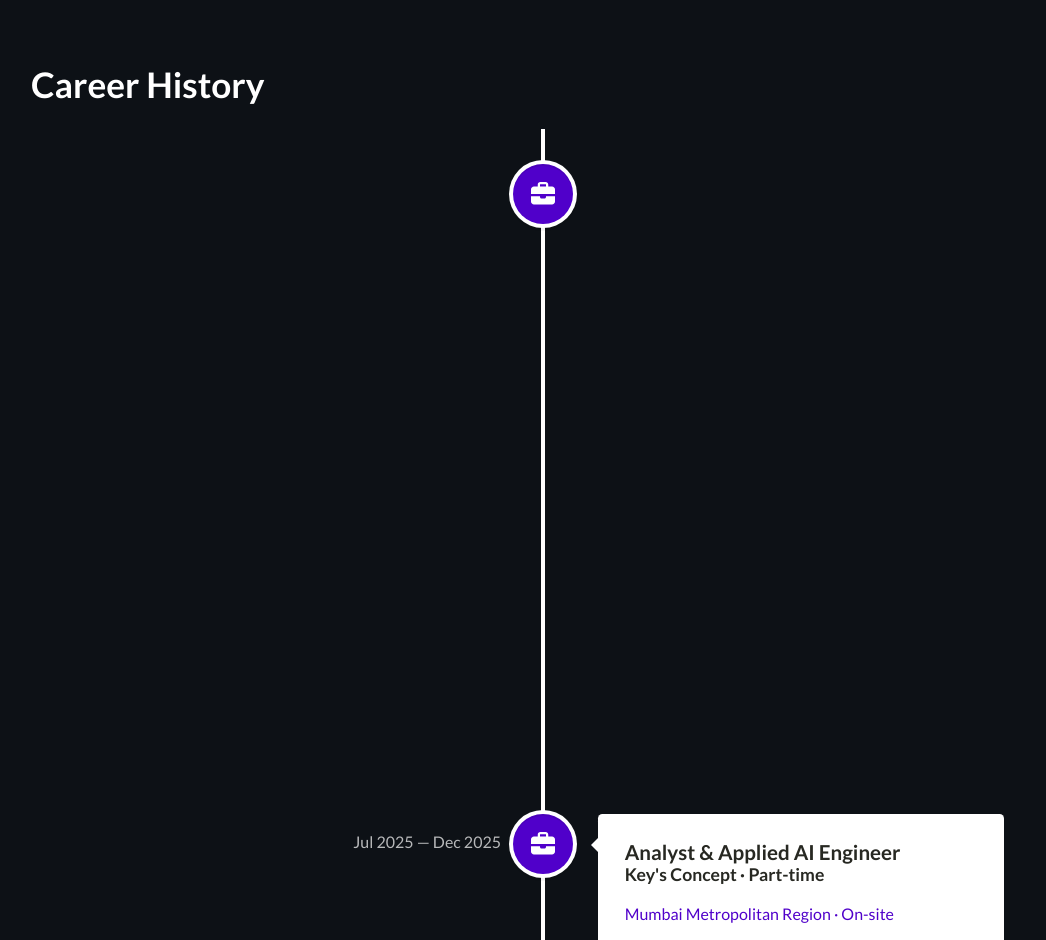
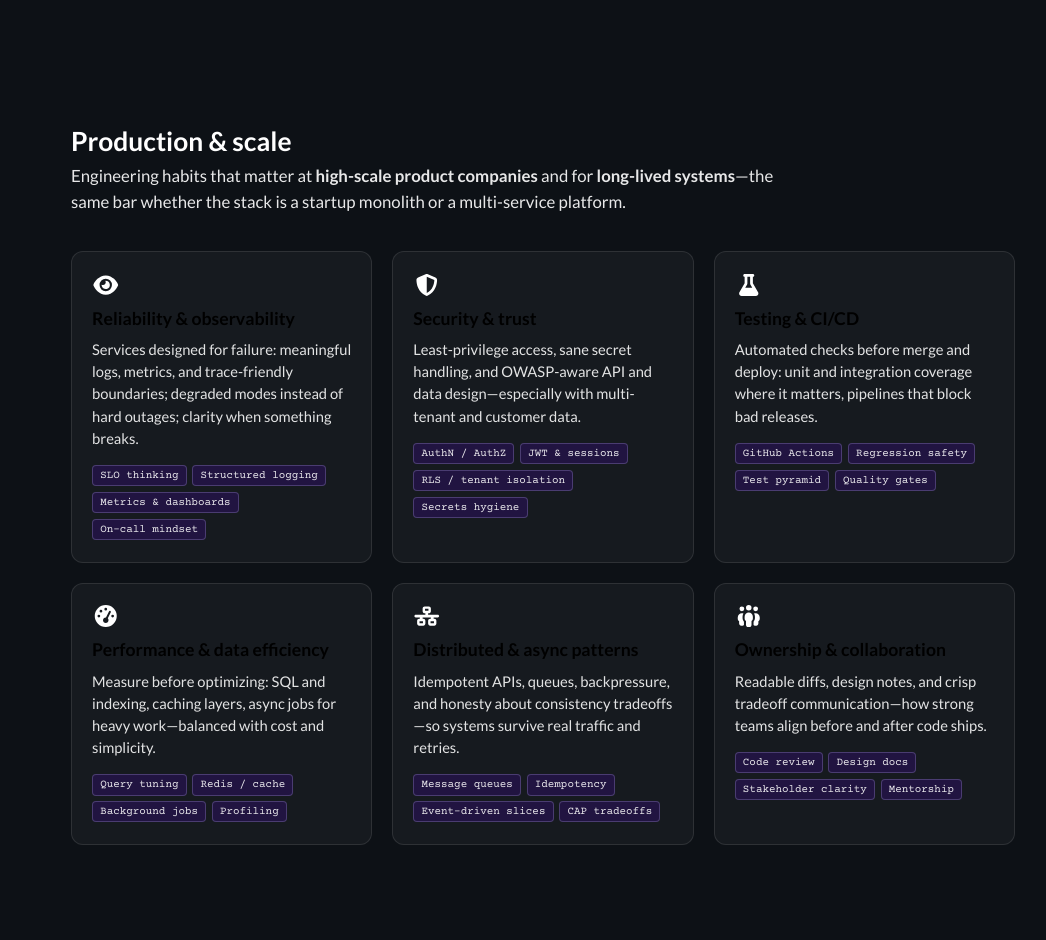
Before and after one commit to Commanderadi/portfolio, a React (Vite) app: page / in a window 1280 px wide. Shown: the part 1860-2800 px from the top of the page, without its empty margins (97-1143 px from the left). Built offline with nearby package versions, Linux system fonts and the light colour scheme.

Commit message:
feat: add Production & scale section (reliability, security, CI/CD, distributed patterns)

```diff
--- a/index.html
+++ b/index.html
@@ -6,7 +6,7 @@
     <meta name="viewport" content="width=device-width, initial-scale=1.0" />
     <meta
       name="description"
-      content="Aditya Singh — Analytics & Full-Stack Engineer; AI/ML, GenAI & agentic AI. ELETTRO (FOAP, Intelligence Portal). NestJS, React, Flutter, FastAPI, LLM workflows, RAG."
+      content="Aditya Singh — Analytics & Full-Stack Engineer; AI/ML, GenAI & agentic AI. Production systems: reliability, security, CI/CD, distributed patterns. ELETTRO, NestJS, React, Flutter, FastAPI."
     />
     <title>Aditya Singh | Analytics, Full-Stack & AI Engineer</title>
   </head>
--- a/src/App.tsx
+++ b/src/App.tsx
@@ -3,6 +3,7 @@ import FadeIn from './components/FadeIn';
 import { Navigation } from './components/Navigation';
 import { MainHero } from './components/MainHero';
 import { ExpertiseSection } from './components/ExpertiseSection';
+import { SystemsSection } from './components/SystemsSection';
 import { TimelineSection } from './components/TimelineSection';
 import { ProjectsSection } from './components/ProjectsSection';
 import { ContactSection } from './components/ContactSection';
@@ -26,6 +27,7 @@ function App() {
       <FadeIn transitionDuration={700}>
         <MainHero />
         <ExpertiseSection />
+        <SystemsSection />
         <TimelineSection />
         <ProjectsSection />
         <ContactSection />
--- a/src/components/Navigation.tsx
+++ b/src/components/Navigation.tsx
@@ -4,6 +4,7 @@ import { faBars, faSun, faMoon } from '@fortawesome/free-solid-svg-icons';
 
 const NAV: [string, string][] = [
   ['Expertise', 'expertise'],
+  ['Scale', 'engineering'],
   ['History', 'history'],
   ['Projects', 'projects'],
   ['Contact', 'contact'],
--- /dev/null
+++ b/src/components/SystemsSection.tsx
@@ -0,0 +1,48 @@
+import { FontAwesomeIcon } from '@fortawesome/react-fontawesome';
+import {
+  faEye,
+  faShieldHalved,
+  faFlask,
+  faGaugeHigh,
+  faNetworkWired,
+  faPeopleGroup,
+} from '@fortawesome/free-solid-svg-icons';
+import { engineeringPractices } from '../data';
+
+const ICONS = [
+  faEye,
+  faShieldHalved,
+  faFlask,
+  faGaugeHigh,
+  faNetworkWired,
+  faPeopleGroup,
+] as const;
+
+export function SystemsSection() {
+  return (
+    <div className="yuji-container" id="engineering">
+      <section className="systems-section" aria-labelledby="systems-heading">
+        <h1 id="systems-heading">Production &amp; scale</h1>
+        <p className="systems-lead">
+          Engineering habits that matter at <strong>high-scale product companies</strong> and for{' '}
+          <strong>long-lived systems</strong>—the same bar whether the stack is a startup monolith
+          or a multi-service platform.
+        </p>
+        <div className="systems-grid">
+          {engineeringPractices.map((item, i) => (
+            <article key={item.title} className="systems-card">
+              <FontAwesomeIcon icon={ICONS[i]} className="systems-card-icon" size="lg" />
+              <h3>{item.title}</h3>
+              <p>{item.body}</p>
+              <ul className="systems-keywords">
+                {item.keywords.map((k) => (
+                  <li key={k}>{k}</li>
+                ))}
+              </ul>
+            </article>
+          ))}
+        </div>
+      </section>
+    </div>
+  );
+}
--- a/src/data.ts
+++ b/src/data.ts
@@ -327,3 +327,49 @@ export const expertise: ExpertiseBlock[] = [
     ],
   },
 ];
+
+/** Practices that map to how top product-led and research companies ship software. */
+export interface EngineeringPractice {
+  title: string;
+  body: string;
+  keywords: string[];
+}
+
+export const engineeringPractices: EngineeringPractice[] = [
+  {
+    title: 'Reliability & observability',
+    body:
+      'Services designed for failure: meaningful logs, metrics, and trace-friendly boundaries; degraded modes instead of hard outages; clarity when something breaks.',
+    keywords: ['SLO thinking', 'Structured logging', 'Metrics & dashboards', 'On-call mindset'],
+  },
+  {
+    title: 'Security & trust',
+    body:
+      'Least-privilege access, sane secret handling, and OWASP-aware API and data design—especially with multi-tenant and customer data.',
+    keywords: ['AuthN / AuthZ', 'JWT & sessions', 'RLS / tenant isolation', 'Secrets hygiene'],
+  },
+  {
+    title: 'Testing & CI/CD',
+    body:
+      'Automated checks before merge and deploy: unit and integration coverage where it matters, pipelines that block bad releases.',
+    keywords: ['GitHub Actions', 'Regression safety', 'Test pyramid', 'Quality gates'],
+  },
+  {
+    title: 'Performance & data efficiency',
+    body:
+      'Measure before optimizing: SQL and indexing, caching layers, async jobs for heavy work—balanced with cost and simplicity.',
+    keywords: ['Query tuning', 'Redis / cache', 'Background jobs', 'Profiling'],
+  },
+  {
+    title: 'Distributed & async patterns',
+    body:
+      'Idempotent APIs, queues, backpressure, and honesty about consistency tradeoffs—so systems survive real traffic and retries.',
+    keywords: ['Message queues', 'Idempotency', 'Event-driven slices', 'CAP tradeoffs'],
+  },
+  {
+    title: 'Ownership & collaboration',
+    body:
+      'Readable diffs, design notes, and crisp tradeoff communication—how strong teams align before and after code ships.',
+    keywords: ['Code review', 'Design docs', 'Stakeholder clarity', 'Mentorship'],
+  },
+];
--- a/src/styles/portfolio.css
+++ b/src/styles/portfolio.css
@@ -309,6 +309,118 @@ a {
 
 .skill h3 {
   margin-top: 0.5rem;
+}
+
+/* ——— Production & scale (systems section) ——— */
+.systems-section {
+  padding: 5% 10% 4%;
+  width: 100%;
+  max-width: 1200px;
+  margin: 0 auto;
+}
+
+.systems-section > h1 {
+  margin-bottom: 0.35rem;
+}
+
+.systems-lead {
+  margin: 0 0 2.25rem;
+  max-width: 46rem;
+  line-height: 1.55;
+  font-size: 1.05rem;
+  opacity: 0.9;
+}
+
+.systems-grid {
+  display: grid;
+  grid-template-columns: repeat(3, 1fr);
+  gap: 1.25rem;
+}
+
+.systems-card {
+  border-radius: 12px;
+  padding: 1.35rem 1.25rem;
+  background: rgba(255, 255, 255, 0.04);
+  border: 1px solid rgba(255, 255, 255, 0.1);
+  transition:
+    border-color 0.2s ease,
+    box-shadow 0.2s ease;
+}
+
+.systems-card:hover {
+  border-color: rgba(196, 181, 253, 0.35);
+  box-shadow: 0 8px 24px rgba(0, 0, 0, 0.2);
+}
+
+.systems-card-icon {
+  color: #c4b5fd;
+  margin-bottom: 0.75rem;
+  display: block;
+}
+
+.systems-card h3 {
+  margin: 0 0 0.6rem;
+  font-size: 1.1rem;
+  color: inherit;
+}
+
+.systems-card p {
+  margin: 0 0 1rem;
+  font-size: 0.92rem;
+  line-height: 1.5;
+  opacity: 0.88;
+}
+
+.systems-keywords {
+  margin: 0;
+  padding: 0;
+  list-style: none;
+  display: flex;
+  flex-wrap: wrap;
+  gap: 0.35rem;
+}
+
+.systems-keywords li {
+  font-family: 'Courier Prime', monospace;
+  font-size: 0.68rem;
+  padding: 0.2rem 0.45rem;
+  border-radius: 4px;
+  background: rgba(80, 0, 202, 0.2);
+  border: 1px solid rgba(196, 181, 253, 0.25);
+  color: rgba(255, 255, 255, 0.9);
+}
+
+@media (max-width: 992px) {
+  .systems-grid {
+    grid-template-columns: repeat(2, 1fr);
+  }
+}
+
+@media (max-width: 600px) {
+  .systems-section {
+    padding-left: 5%;
+    padding-right: 5%;
+  }
+
+  .systems-grid {
+    grid-template-columns: 1fr;
+  }
+}
+
+.main-container.light-mode .systems-card {
+  background: #fff;
+  border-color: rgba(0, 0, 0, 0.08);
+}
+
+.main-container.light-mode .systems-card p {
+  color: #374151;
+  opacity: 1;
+}
+
+.main-container.light-mode .systems-keywords li {
+  background: rgba(91, 33, 182, 0.08);
+  border-color: rgba(91, 33, 182, 0.2);
+  color: #1f2937;
 }
 
 @media (max-width: 768px) {
```
